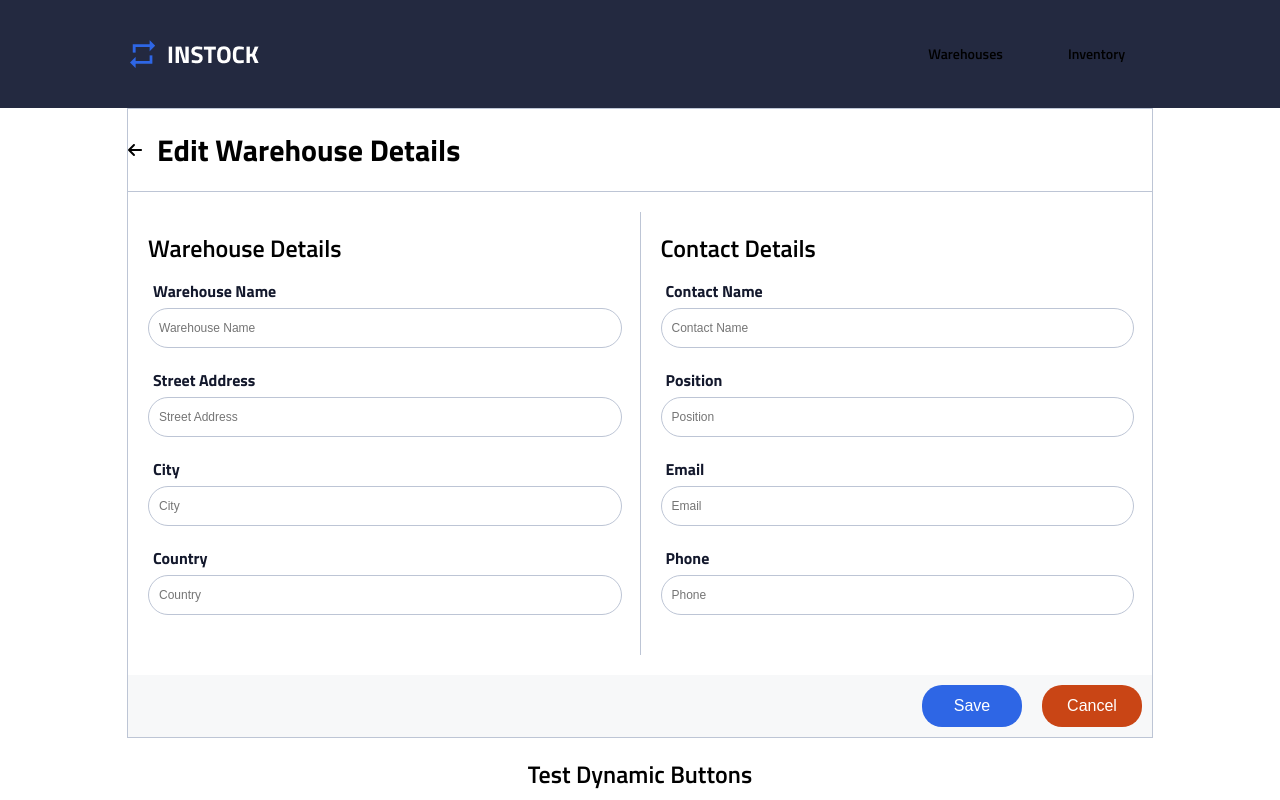
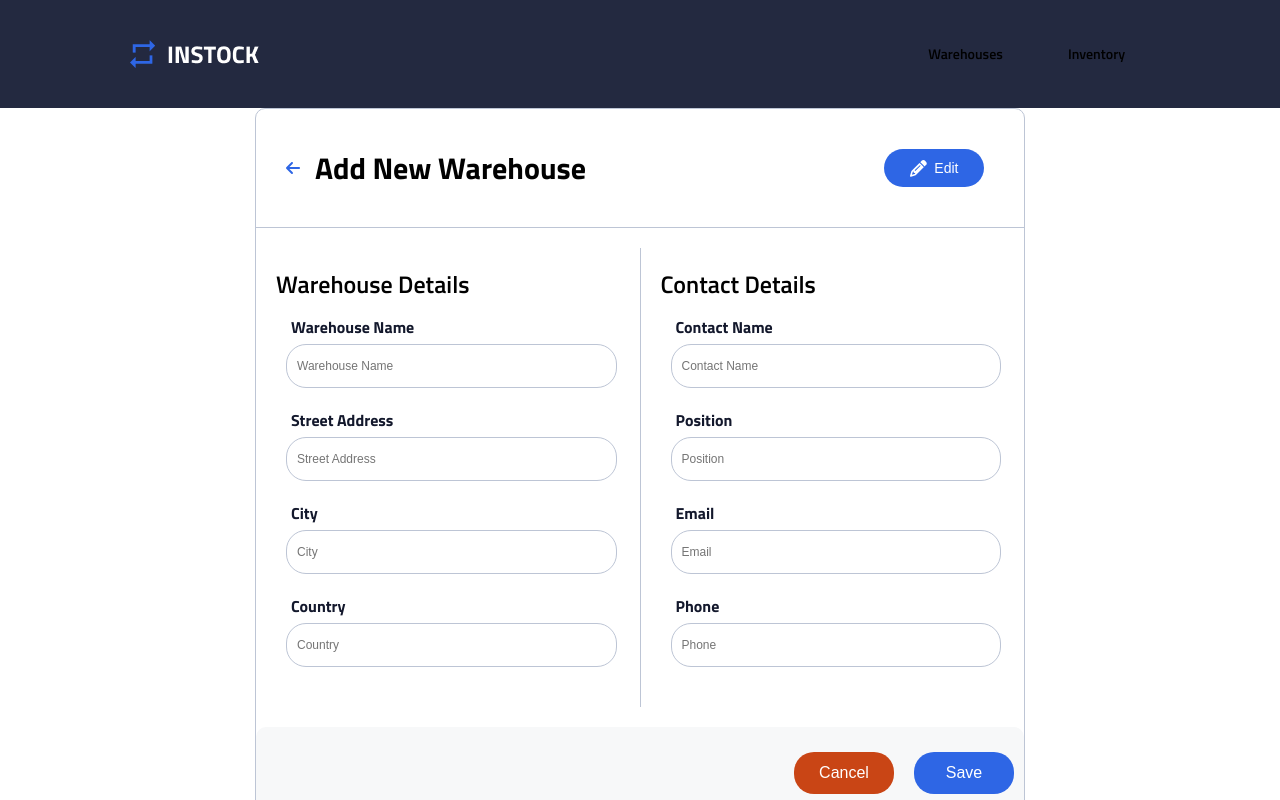
Before and after one commit to davidmaxxxy/instock-client, a React (Create React App) app: page /warehouse/1/edit in a window 1280 px wide. Shown: the top 800 px of the page. Built offline with nearby package versions, Linux system fonts and the light colour scheme.

Commit message:
SPF2-36: Implemented the DynamicForm component by utilising props. Test cases in App.js

```diff
--- a/src/App.js
+++ b/src/App.js
@@ -5,9 +5,14 @@ import AppNavigations from "./AppNavigations/AppNavigations";
 import Header from "./Components/Header/Header";
 import Footer from "./Components/Footer/Footer";
 import DynamicButton from "./Components/DynamicButton/DynamicButton";
-import DynamicForm from "./Components/DynamicForm/DynamicForm"; // Import DynamicForm
+import DynamicForm from "./Components/DynamicForm/DynamicForm";
+import DynamicFormInput from "./Components/DynamicForm/DynamicFormInput";
 import { FontAwesomeIcon } from "@fortawesome/react-fontawesome";
-import { faPencilAlt, faPlus } from "@fortawesome/free-solid-svg-icons";
+import {
+  faPencilAlt,
+  faPlus,
+  faArrowRight,
+} from "@fortawesome/free-solid-svg-icons";
 
 function App() {
   const handleClick = () => {
@@ -20,8 +25,73 @@ function App() {
         <Header />
         <AppNavigations />
 
-        {/* Embed the DynamicForm component */}
-        <DynamicForm handleButtonClick={handleClick} />
+        {/* Embed the DynamicForm component with child elements */}
+        <DynamicForm
+          handleButtonClick={handleClick}
+          headerTitle="Add New Warehouse"
+          headerButton={
+            <DynamicButton
+              title="Edit"
+              colorClass="primary-color-indigo"
+              size="small"
+              onClick={handleClick}
+              icon={() => <FontAwesomeIcon icon={faPencilAlt} />}
+            />
+          }
+        >
+          <div className="dynamic-form__container">
+            <div className="dynamic-form__section">
+              <h2 className="dynamic-form__section-title">Warehouse Details</h2>
+              <DynamicFormInput
+                type="text"
+                title="Warehouse Name"
+                placeholder="Warehouse Name"
+              />
+              <DynamicFormInput
+                type="text"
+                title="Street Address"
+                placeholder="Street Address"
+              />
+              <DynamicFormInput type="text" title="City" placeholder="City" />
+              <DynamicFormInput
+                type="text"
+                title="Country"
+                placeholder="Country"
+              />
+            </div>
+
+            <div className="dynamic-form__section">
+              <h2 className="dynamic-form__section-title">Contact Details</h2>
+              <DynamicFormInput
+                type="text"
+                title="Contact Name"
+                placeholder="Contact Name"
+              />
+              <DynamicFormInput
+                type="text"
+                title="Position"
+                placeholder="Position"
+              />
+              <DynamicFormInput type="text" title="Email" placeholder="Email" />
+              <DynamicFormInput type="text" title="Phone" placeholder="Phone" />
+            </div>
+          </div>
+
+          <div className="dynamic-form__button-container">
+            <DynamicButton
+              title="Cancel"
+              colorClass="supporting-color-red"
+              size="medium"
+              onClick={handleClick}
+            />
+            <DynamicButton
+              title="Save"
+              colorClass="primary-color-indigo"
+              size="medium"
+              onClick={handleClick}
+            />
+          </div>
+        </DynamicForm>
 
         <section className="button-container">
           <h2>Test Dynamic Buttons</h2>
--- a/src/Components/DynamicForm/DynamicForm.jsx
+++ b/src/Components/DynamicForm/DynamicForm.jsx
@@ -1,11 +1,17 @@
 import React from "react";
 import "./DynamicForm.scss";
-import DynamicFormInput from "./DynamicFormInput";
 import DynamicButton from "../DynamicButton/DynamicButton";
 import { FontAwesomeIcon } from "@fortawesome/react-fontawesome";
 import { faArrowLeft } from "@fortawesome/free-solid-svg-icons";
 
-const DynamicForm = ({ handleButtonClick, Icon, headerTitle }) => {
+const DynamicForm = ({
+  handleButtonClick,
+  headerTitle,
+  headerButton,
+  children,
+  footerButtonOne,
+  footerButtonTwo,
+}) => {
   return (
     <div className="dynamic-form">
       <div className="dynamic-form__header-container">
@@ -13,46 +19,13 @@ const DynamicForm = ({ handleButtonClick, Icon, headerTitle }) => {
           icon={faArrowLeft}
           className="dynamic-form__back-icon"
         />
-        <h1 className="dynamic-form__header-title">Edit Warehouse Details</h1>
-      </div>
-      <div className="dynamic-form__container">
-        <div className="dynamic-form__section">
-          <h2 className="dynamic-form__section-title">Warehouse Details</h2>
-          <DynamicFormInput
-            title="Warehouse Name"
-            placeholder="Warehouse Name"
-          />
-          <DynamicFormInput
-            title="Street Address"
-            placeholder="Street Address"
-          />
-          <DynamicFormInput title="City" placeholder="City" />
-          <DynamicFormInput title="Country" placeholder="Country" />
-        </div>
-
-        <div className="dynamic-form__section">
-          <h2 className="dynamic-form__section-title">Contact Details</h2>
-          <DynamicFormInput title="Contact Name" placeholder="Contact Name" />
-          <DynamicFormInput title="Position" placeholder="Position" />
-          <DynamicFormInput title="Email" placeholder="Email" />
-          <DynamicFormInput title="Phone" placeholder="Phone" />
-        </div>
+        <h1 className="dynamic-form__header-title">{headerTitle}</h1>
+        {headerButton && (
+          <div className="dynamic-form__header-button">{headerButton}</div>
+        )}
       </div>
 
-      <div className="dynamic-form__button-container">
-        <DynamicButton
-          title="Save"
-          colorClass="primary-color-indigo"
-          size="medium"
-          onClick={handleButtonClick}
-        />
-        <DynamicButton
-          title="Cancel"
-          colorClass="supporting-color-red"
-          size="medium"
-          onClick={handleButtonClick}
-        />
-      </div>
+      {children}
     </div>
   );
 };
--- a/src/Components/DynamicForm/DynamicForm.scss
+++ b/src/Components/DynamicForm/DynamicForm.scss
@@ -6,11 +6,18 @@
   flex-direction: column;
   align-items: center;
   justify-content: center;
-  width: 100%;
+  width: 90%;
   border: 1px solid $secondary-color-cloud;
+  border-radius: 10px;
+  margin: 0 auto;
 
   @include tablet {
     width: 80%;
+    margin: 0 auto;
+  }
+
+  @include desktop {
+    width: 60%;
     margin: 0 auto;
   }
 
@@ -20,19 +27,27 @@
     justify-content: flex-start;
     width: 100%;
     padding: 30px 0;
-    // margin-bottom: 20px;
     border-bottom: 1px solid $secondary-color-cloud;
 
     .dynamic-form__back-icon {
       margin-right: 15px;
+      margin-left: 30px;
+      color: $primary-color-indigo;
     }
 
-    h1 {
-      font-size: 1.8rem;
+    .dynamic-form__header-title {
+      flex-grow: 1;
+      font-size: 1.8;
 
       @include tablet {
         @include fontLarge;
+        text-align: left;
       }
+    }
+    .dynamic-form__header-button {
+      display: flex;
+      justify-content: flex-end;
+      margin-right: 30px;
     }
   }
 
@@ -40,60 +55,37 @@
     display: flex;
     flex-direction: column;
     width: 100%;
-    // border: 1px solid $secondary-color-cloud;
+
     padding: 20px;
     gap: 20px;
-
-    // border: solid red;
 
     @include tablet {
       flex-direction: row;
       justify-content: space-between;
       gap: 0;
-      // border-left: 1px solid $secondary-color-cloud;
     }
   }
 
   // Form section
   &__section {
     flex: 1;
-    padding: 20px;
-    // border: solid red;
+    padding: 0 20px;
+
+    &:nth-of-type(1) {
+      border-bottom: 1px solid $secondary-color-cloud;
+    }
+
+    @include tablet {
+      padding: 0;
+
+      &:nth-of-type(1) {
+        border-bottom: none;
+      }
+    }
 
     &-title {
       margin-bottom: 15px;
       text-align: left;
-    }
-
-    &__group {
-      display: flex;
-      flex-direction: column;
-      align-items: flex-start; // Ensure all elements in group are aligned left
-      justify-content: flex-start;
-      width: 100%; // Ensures input takes full width
-      margin-bottom: 15px;
-
-      label {
-        font-size: 1.2rem;
-        font-weight: bold;
-        margin-bottom: 8px;
-        text-align: left;
-        width: 100%; // Makes sure the label is full width for alignment
-      }
-
-      input {
-        font-size: 1rem;
-        padding: 10px;
-        border: 1px solid $secondary-color-cloud;
-        border-radius: 5px;
-        width: 100%; // Ensures input field takes full width
-        text-align: left;
-
-        &::placeholder {
-          font-size: 1rem;
-          color: $secondary-color-slate;
-        }
-      }
     }
 
     @include tablet {
@@ -108,19 +100,17 @@
 
   &__button-container {
     display: flex;
-    flex-direction: column;
+    flex-direction: row;
     align-items: center;
     justify-content: center;
-    // gap: 10px;
-    // margin-top: 20px;
-    // width: 100%;
-    // border: solid 1px;
     background-color: $background-color-grey;
+    border-radius: 10px;
+    width: 100%;
+    padding: 1.5rem 0;
 
     @include tablet {
       flex-direction: row;
       justify-content: flex-end;
-      width: 100%;
     }
   }
 }
--- a/src/Components/DynamicForm/DynamicFormInput.jsx
+++ b/src/Components/DynamicForm/DynamicFormInput.jsx
@@ -1,7 +1,7 @@
 import React from "react";
 import "./DynamicFormInput.scss";
 
-const DynamicFormInput = ({ title, placeholder, onChange, value }) => {
+const DynamicFormInput = ({ title, type, placeholder, onChange, value }) => {
   return (
     <div className="dynamic-form__group">
       <label className="dynamic-form__label">
@@ -10,7 +10,7 @@ const DynamicFormInput = ({ title, placeholder, onChange, value }) => {
       </label>
       <input
         className="dynamic-form__input"
-        type="text"
+        type={type}
         placeholder={placeholder}
         onChange={onChange}
         value={value}
--- a/src/Components/DynamicForm/DynamicFormInput.scss
+++ b/src/Components/DynamicForm/DynamicFormInput.scss
@@ -4,6 +4,7 @@
 .dynamic-form {
   &__group {
     margin-bottom: 20px;
+    padding: 0 10px;
 
     @include tablet {
       padding-right: 2rem;
@@ -21,15 +22,15 @@
 
   &__input {
     width: 100%;
-    padding: 10px;
-    font-size: 16px;
-    border: 1px solid $secondary-color-cloud; // Ensure the variable is defined in variables.scss
+    padding: 12px 5px 12px 10px;
+    @include fontSmall;
+    border: 1px solid $secondary-color-cloud;
     border-radius: 20px;
     transition: border-color 0.3s ease;
     @include fontSmall;
 
     &:focus {
-      border-color: $primary-color-indigo; // Prefixed with the 'vars' namespace
+      border-color: $primary-color-indigo;
       outline: none;
     }
   }
```
